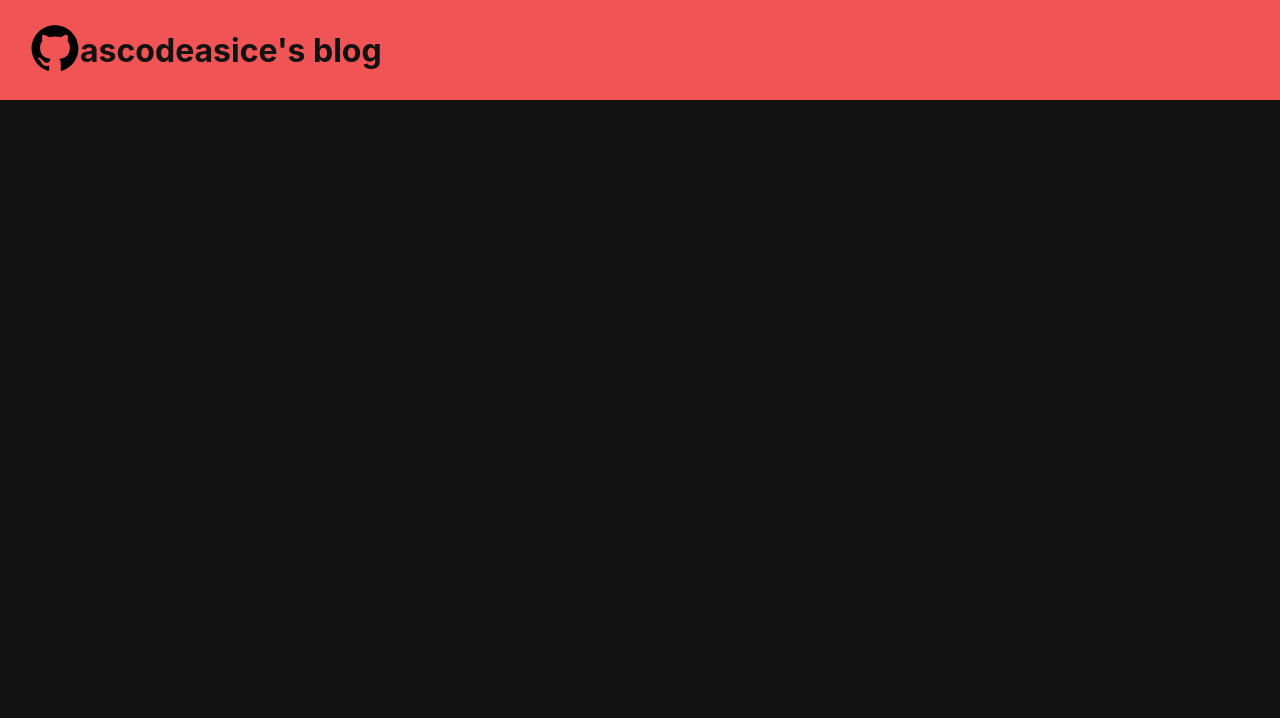
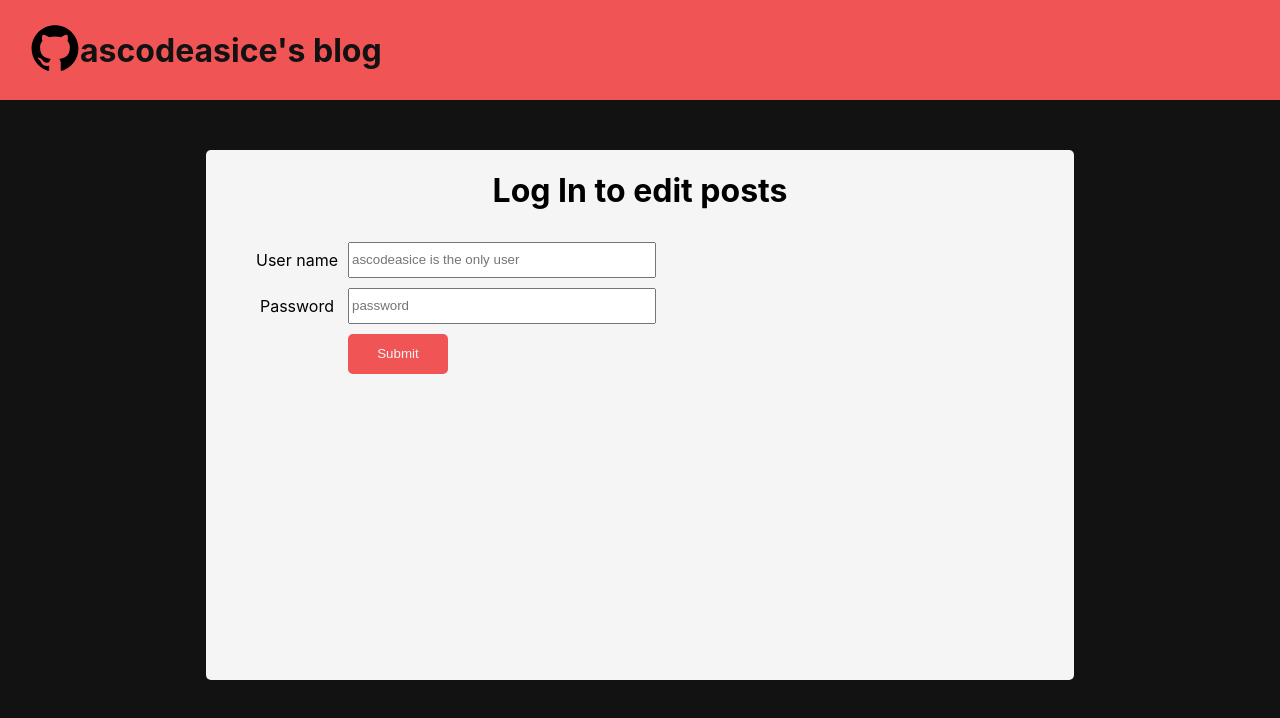
Before and after one commit to ascodeasice/blog-writer, a React (Create React App) app: page / in a window 1280 px wide. Shown: the top 718 px of the page. Built offline with nearby package versions, Linux system fonts and the light colour scheme.

Commit message:
Finish log in page

```diff
--- a/package.json
+++ b/package.json
@@ -11,6 +11,7 @@
     "react-router": "^6.8.0",
     "react-router-dom": "^6.8.0",
     "react-scripts": "5.0.1",
+    "uniqid": "^5.4.0",
     "web-vitals": "^2.1.4"
   },
   "scripts": {
--- a/src/App.js
+++ b/src/App.js
@@ -1,13 +1,17 @@
 import { HashRouter, Route, Routes } from 'react-router-dom';
-import HomePage from './components/HomePage';
+import HomePage from './components/HomePage/HomePage';
+import { useState } from 'react';
+import { JwtProvider } from "./contexts/JwtContext";
 
 function App() {
   return (
     <>
-      <HashRouter>
-        <Routes>
-          <Route path='/' element={<HomePage />} />
-        </Routes>
+      <HashRouter pathname='/blog-writer'>
+        <JwtProvider>
+          <Routes>
+            <Route path='/' element={<HomePage />} />
+          </Routes>
+        </JwtProvider>
       </HashRouter>
     </>
   );
--- a/src/components/HomePage.js
+++ /dev/null
@@ -1,9 +0,0 @@
-import Header from "./Header"
-
-const HomePage = () => {
-    return (
-        <Header />
-    )
-}
-
-export default HomePage;
--- /dev/null
+++ b/src/components/HomePage/HomePage.js
@@ -0,0 +1,24 @@
+import Header from "../Header";
+import { useJwt } from "../../contexts/JwtContext";
+import LogInForm from "./LogInForm";
+
+const HomePage = () => {
+    const { jwt, setJwt } = useJwt();
+
+    if (jwt == "" || jwt == undefined) {
+        // login page
+        return (
+            <>
+                <Header />
+                <LogInForm />
+            </>
+        );
+    } else {
+        // home page
+        return (
+            <Header />
+        );
+    }
+}
+
+export default HomePage;
--- /dev/null
+++ b/src/components/HomePage/LogInForm.js
@@ -0,0 +1,63 @@
+import { useState } from "react";
+import { useJwt } from "../../contexts/JwtContext";
+import uniqid from 'uniqid';
+
+const LogInForm = () => {
+    const [username, setUsername] = useState("");
+    const [password, setPassword] = useState("");
+    const [errors, setErrors] = useState([]);
+    const { jwt, setJwt } = useJwt();
+
+    const changeUsername = (event) => {
+        setUsername(event.target.value);
+    }
+
+    const changePassword = (event) => {
+        setPassword(event.target.value);
+    }
+
+    const submit = () => {
+        const body = {
+            username: username,
+            password: password,
+        }
+
+        fetch("https://blog-api-ascodeasice.up.railway.app/logIn", {
+            method: "POST",
+            mode: 'cors',
+            headers: {
+                'Content-Type': 'application/json',
+            },
+            body: JSON.stringify(body),
+        }).then((res) => res.json())
+            .then((res) => {
+                if (res.message === "invalid input") {
+                    setErrors(res.errors);
+                    return true;
+                }
+                if (res.message === "Wrong password") {
+                    setErrors([{ msg: res.message }]);
+                    return true;
+                }
+                setJwt(res.token);
+            });
+    }
+
+    return (
+        <div className="center">
+            <div className="logInForm">
+                <h1 className="title">Log In to edit posts</h1>
+                <label htmlFor="username">User name</label>
+                <input onChange={changeUsername} id="username" type="text" placeholder="ascodeasice is the only user" />
+                <label htmlFor="password">Password</label>
+                <input onChange={changePassword} id="password" type="password" placeholder="password" />
+                <button onClick={submit} className="submitButton">Submit</button>
+                <ul>
+                    {errors.map(error => <li key={uniqid()} className="error"> {error.msg}</li>)}
+                </ul>
+            </div>
+        </div>
+    );
+}
+
+export default LogInForm;
--- /dev/null
+++ b/src/contexts/JwtContext.js
@@ -0,0 +1,17 @@
+import React, { useState, useContext } from "react";
+
+const JwtContext = React.createContext();
+
+const useJwt = () => useContext(JwtContext)
+
+const JwtProvider = ({ children }) => {
+    const [jwt, setJwt] = useState("");
+
+    return (
+        <JwtContext.Provider value={{ jwt, setJwt }}>
+            {children}
+        </JwtContext.Provider>
+    );
+}
+
+export { useJwt, JwtProvider };
--- a/src/styles/index.css
+++ b/src/styles/index.css
@@ -53,3 +53,65 @@ a:hover {
   /* become blue when hovering github logo */
   filter: invert(42%) sepia(44%) saturate(827%) hue-rotate(195deg) brightness(113%) contrast(98%);
 }
+
+.logInForm {
+  background-color: var(--white);
+  border-radius: 5px;
+  min-height: 60vh;
+  margin-top: 50px;
+  min-width: 60vw;
+  text-align: center;
+  padding: 50px;
+  padding-top: 0;
+
+  display: grid;
+  grid-template-columns: min-content 1fr;
+  grid-auto-rows: min-content;
+  column-gap: 10px;
+  row-gap: 10px;
+  align-items: center;
+}
+
+.logInForm>label {
+  white-space: nowrap;
+}
+
+.logInForm>input {
+  width: min(300px, 50vw);
+  height: 30px;
+}
+
+.logInForm>.title {
+  grid-column: 1/-1;
+}
+
+.center {
+  display: flex;
+  justify-content: center;
+}
+
+button {
+  width: 100px;
+  height: 40px;
+  border-radius: 5px;
+  border: none;
+  background-color: var(--red);
+  color: var(--white);
+}
+
+button:hover {
+  background-color: var(--blue);
+}
+
+.submitButton {
+  grid-column: 2/-1;
+}
+
+.logInForm>ul {
+  grid-column: 1/-1;
+  justify-self: flex-start;
+}
+
+.error {
+  color: var(--red);
+}
```
Also changed, not shown: 1 other file (tests, documents, lock files or other folders).
